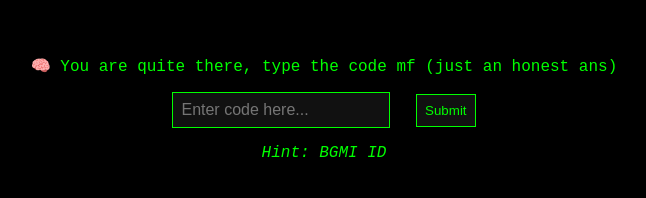
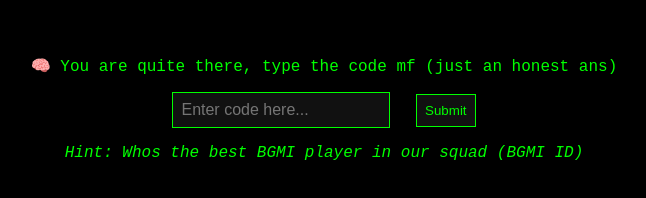
Before and after one commit to snivellus38/fkkori, a plain HTML site: page index.html in a window 1280 px wide. Shown: the whole page, without its empty margins (316-962 px from the left). Drawn offline with Linux system fonts and the light colour scheme.

Commit message:
Update index.html

```diff
--- a/index.html
+++ b/index.html
@@ -10,7 +10,7 @@
     <p>🧠 You are quite there, type the code mf (just an honest ans)</p>
     <input id="codeInput" type="text" placeholder="Enter code here..." />
     <button onclick="checkCode()">Submit</button>
-    <p class="hint">Hint: BGMI ID</p>
+    <p class="hint">Hint: Whos the best BGMI player in our squad (BGMI ID)</p>
     <p id="message"></p>
   </div>
   <script src="script.js"></script>
```
